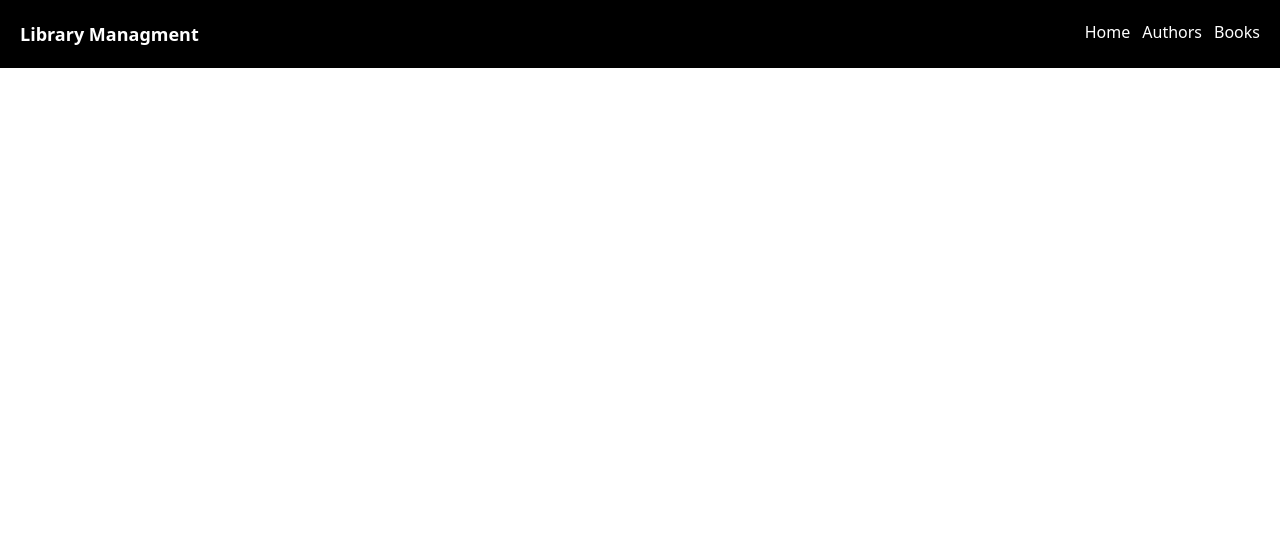
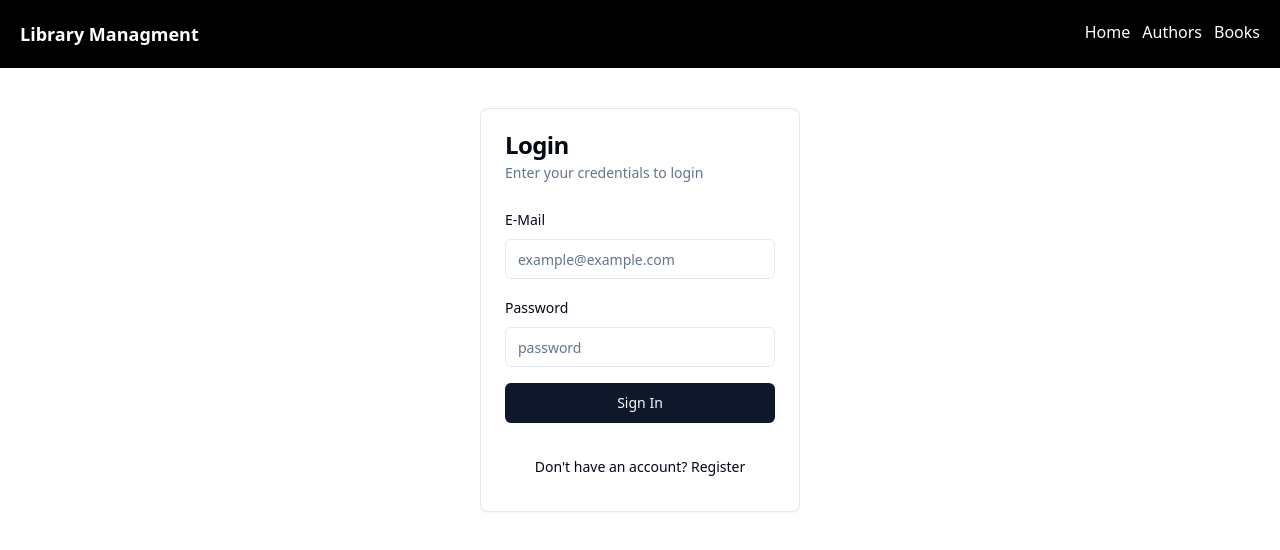
Before and after one commit to DamiduShalinda/librarymanagmentfrontend, a React (Vite) app: page /login in a window 1280 px wide. Shown: the top 550 px of the page. Built offline with nearby package versions, Linux system fonts and the light colour scheme.

Commit message:
added global state for loading

```diff
--- a/src/App.tsx
+++ b/src/App.tsx
@@ -3,8 +3,19 @@ import Navbar from './components/others/Navbar'
 import AuthorPage from './components/pages/AuthorPage'
 import BooksPage from './components/pages/BooksPage'
 import LoginPage from './components/pages/LoginPage'
+import RegisterPage from './components/pages/RegisterPage'
+import Loadingpage from './components/pages/Loadingpage'
+import { useSelector } from 'react-redux'
+import { RootState } from './state/store'
 
 function App() {
+
+  const loading = useSelector((state: RootState) => state.loading.loading);
+  console.log(loading);
+
+  if(loading){
+    return <Loadingpage />
+  }
 
   return (
     <div className='flex flex-col justify-center items-center gap-10'>
@@ -13,6 +24,9 @@ function App() {
         <Route path='/' element={<LoginPage />} />
         <Route path='/authors' element={<AuthorPage />} />
         <Route path='/books' element={< BooksPage />} />
+        <Route path='*' element={<div>404</div>} />
+        <Route path='/login' element={<LoginPage />} />
+        <Route path='/register' element={<RegisterPage/>} />
       </Routes>
     </div>
   )
--- a/src/components/forms/LoginForm.tsx
+++ b/src/components/forms/LoginForm.tsx
@@ -17,6 +17,7 @@ import { toast } from "../ui/use-toast";
 import { AppDispatch } from "@/state/store";
 import { useDispatch } from "react-redux";
 import { saveLoginData } from "@/state/login/loginSlice";
+import { setLoading } from "@/state/login/loadingSlice";
 
 const LoginForm = () => {
   const queryClient = useQueryClient();
@@ -25,6 +26,7 @@ const LoginForm = () => {
   const loginMutation = useMutation({
     mutationFn: login,
     onError: (error) => {
+      dispatch(setLoading(false));
       toast({
         title: "Login failed",
         description: error.message,
@@ -33,6 +35,7 @@ const LoginForm = () => {
       form.reset();
     },
     onSuccess: (data) => {
+      dispatch(setLoading(false));
       queryClient.invalidateQueries({ queryKey: ["login"] });
       console.log(data.data);
       toast({
@@ -54,6 +57,10 @@ const LoginForm = () => {
 
   function onSubmit(data: TLoginSchema) {
     loginMutation.mutate(data);
+  }
+
+  if (loginMutation.isPending) {
+    dispatch(setLoading(true));
   }
 
   return (
--- /dev/null
+++ b/src/components/forms/RegisterForm.tsx
@@ -0,0 +1,8 @@
+
+const RegisterForm = () => {
+  return (
+    <div>RegisterForm</div>
+  )
+}
+
+export default RegisterForm
--- /dev/null
+++ b/src/components/pages/Loadingpage.tsx
@@ -0,0 +1,13 @@
+
+const Loadingpage = () => {
+
+  return (
+    <div className="fixed top-0 left-0 w-full h-full flex items-center justify-center z-50 bg-gray-800 bg-opacity-50">
+            <div className="text-white">
+                <h1>Loading...</h1>
+            </div>
+        </div>
+  )
+}
+
+export default Loadingpage
--- a/src/components/pages/LoginPage.tsx
+++ b/src/components/pages/LoginPage.tsx
@@ -1,13 +1,33 @@
-import LoginForm from "../forms/LoginForm"
+import { useNavigate } from "react-router-dom";
+import LoginForm from "../forms/LoginForm";
+import { Button } from "../ui/button";
+import {
+  Card,
+  CardContent,
+  CardDescription,
+  CardFooter,
+  CardHeader,
+  CardTitle,
+} from "../ui/card";
 
 const LoginPage = () => {
 
+  const navigate = useNavigate();
 
   return (
-    <div>
+    <Card className="w-1/4">
+      <CardHeader>
+        <CardTitle>Login</CardTitle>
+        <CardDescription>Enter your credentials to login</CardDescription>
+      </CardHeader>
+      <CardContent>
         <LoginForm />
-    </div>
-  )
-}
+      </CardContent>
+      <CardFooter className="flex justify-center">
+        <Button variant={"ghost"} className="w-full" onClick={() => navigate("/register")}>Don't have an account? Register</Button>
+      </CardFooter>
+    </Card>
+  );
+};
 
-export default LoginPage
+export default LoginPage;
--- /dev/null
+++ b/src/components/pages/RegisterPage.tsx
@@ -0,0 +1,26 @@
+import { useNavigate } from "react-router-dom"
+import RegisterForm from "../forms/RegisterForm"
+import { Button } from "../ui/button"
+import { Card, CardHeader, CardTitle, CardDescription, CardContent, CardFooter } from "../ui/card"
+
+const RegisterPage = () => {
+
+  const navigate = useNavigate();
+
+  return (
+    <Card className="w-1/4">
+    <CardHeader>
+      <CardTitle>Register</CardTitle>
+      <CardDescription>Enter your credentials to register</CardDescription>
+    </CardHeader>
+    <CardContent>
+      <RegisterForm />
+    </CardContent>
+    <CardFooter className="flex justify-center">
+      <Button variant={"ghost"} className="w-full" onClick={() => navigate("/login")}>Do you have an account? Login</Button>
+    </CardFooter>
+  </Card>
+  )
+}
+
+export default RegisterPage
--- /dev/null
+++ b/src/state/login/loadingSlice.ts
@@ -0,0 +1,22 @@
+import { PayloadAction, createSlice } from "@reduxjs/toolkit";
+
+interface LoadingState {
+    loading: boolean;
+}
+
+const initialState: LoadingState = {
+    loading: false
+}
+
+const loadingSlice = createSlice({
+    name: 'loading',
+    initialState,
+    reducers: {
+        setLoading: (state, action : PayloadAction<boolean>) => {
+            state.loading = action.payload;
+        }
+    }
+})
+
+export const { setLoading } = loadingSlice.actions;
+export default loadingSlice.reducer;
--- a/src/state/store.ts
+++ b/src/state/store.ts
@@ -3,15 +3,18 @@ import { persistReducer } from 'redux-persist';
 import storage from 'redux-persist/lib/storage';
 import { configureStore } from '@reduxjs/toolkit';
 import loginSlice from './login/loginSlice';
+import loadingSlice from './login/loadingSlice';
 
 const rootReducer = combineReducers({
-    login : loginSlice
+    login : loginSlice,
+    loading : loadingSlice
 });
 
 const persistConfig = {
     key: 'root',
-    storage
-}
+    storage,
+    whitelist: ['login']
+};
 
 const persistedReducer = persistReducer(persistConfig, rootReducer);
 
@@ -20,4 +23,6 @@ export const store = configureStore({
 });
 
 export type LoginResponse = ReturnType<typeof loginSlice>;
+export type LoadingState = ReturnType<typeof loadingSlice>;
+export type RootState = ReturnType<typeof rootReducer>;
 export type AppDispatch = typeof store.dispatch;
```
